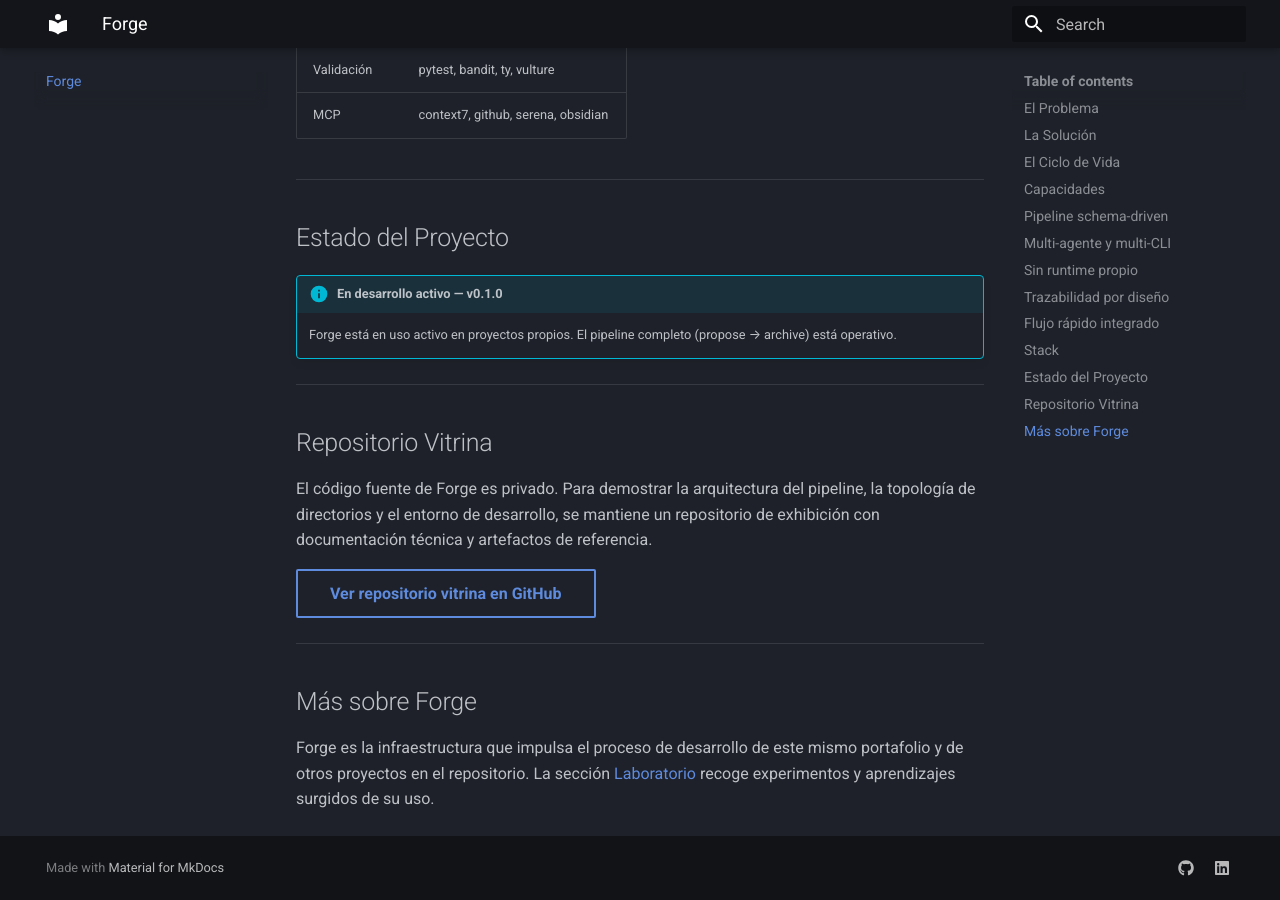
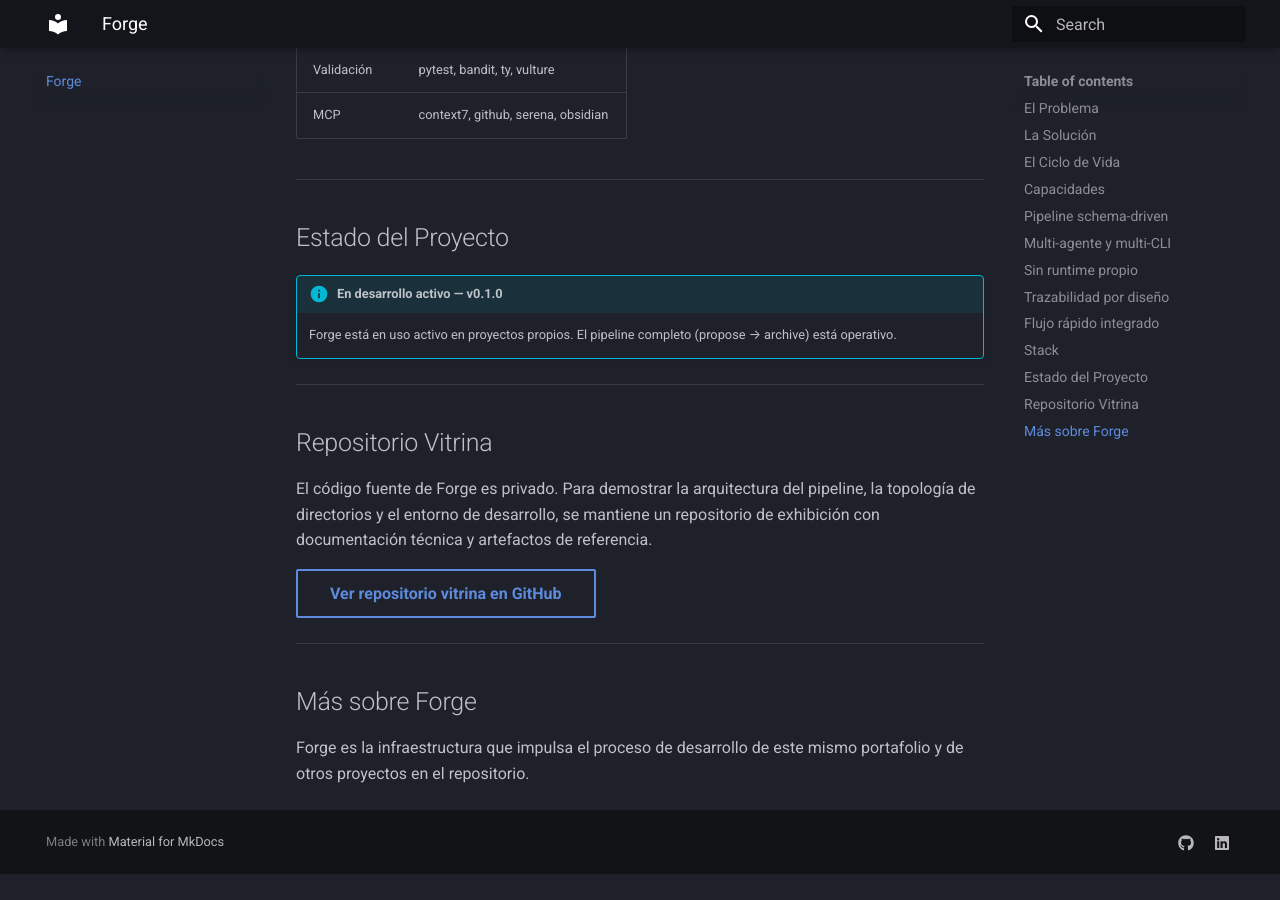
Before and after one commit to Bajmein/locus, an MkDocs documentation site: the page built from docs/forge/index.md, in a window 1280 px wide and 900 px high, scrolled down 2436 px. Built offline with MkDocs 1.6.1 and Material for MkDocs 9.7.7, drawn with Linux system fonts in a browser that asks for light colours; after the commit the page ends 3310 px from its top, so only the background shows below that.

Commit message:
feat: implement contact email obfuscation and clean up unused laboratory directory

```diff
--- a/docs/forge/index.md
+++ b/docs/forge/index.md
@@ -102,6 +102,4 @@
 ## Más sobre Forge
 
 Forge es la infraestructura que impulsa el proceso de desarrollo de este
-mismo portafolio y de otros proyectos en el repositorio. La sección
-[Laboratorio](/laboratorio/) recoge experimentos y aprendizajes surgidos
-de su uso.
+mismo portafolio y de otros proyectos en el repositorio.
```
Also changed, not shown: docs/index.md (+3 -3 lines), docs/laboratorio/index.md (deleted, +0 -7 lines), 1 other file.
